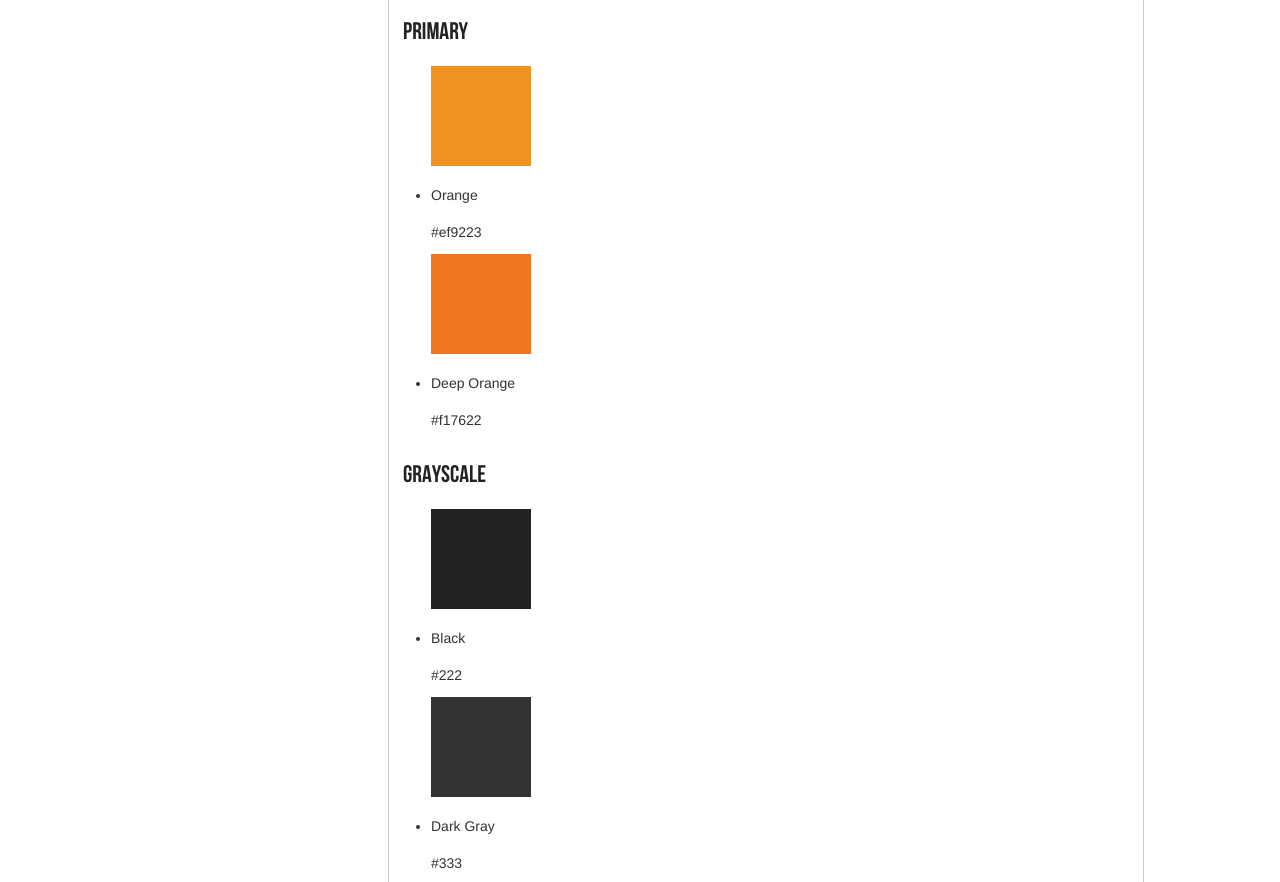
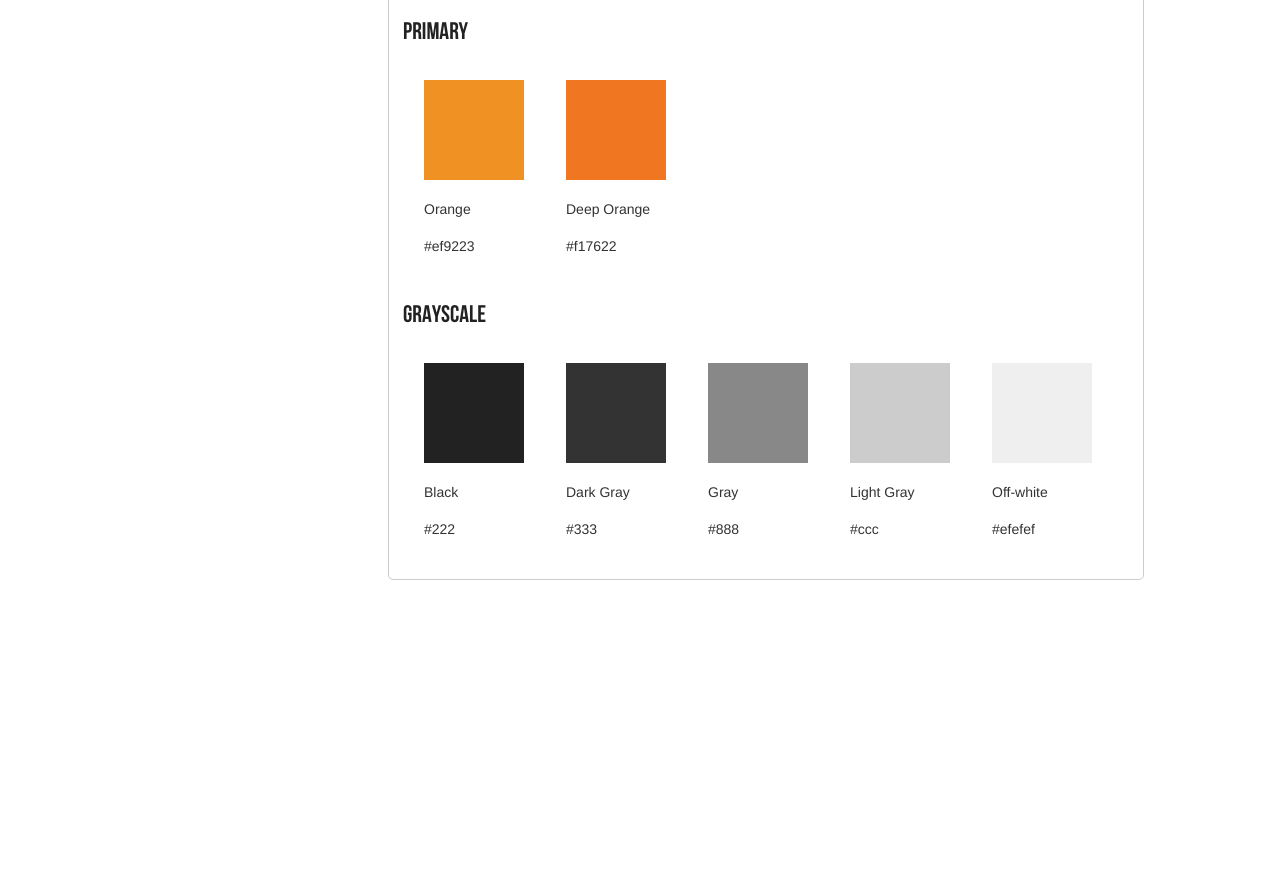
Before and after one commit to anayadesign/Style-Guide, a plain HTML site: page brand.html in a window 1280 px wide. Shown: the part 661-1543 px from the top of the page. After the commit the page ends 1249 px from the top, so only its background shows below. Drawn offline with nearby package versions, Linux system fonts and the light colour scheme.

Commit message:
Style fixes
* Edit brand colors ‘color-chart’ to have higher specificity
* Modify lists .style-guide -> .style-guide-page
* Add IDs to the brand sections
* Start the groundwork for components

```diff
--- a/brand.html
+++ b/brand.html
@@ -49,10 +49,10 @@
       </ul>
     </nav>
     <div class="style-guide">
-      <section>
+      <section id="logos">
         <h2>Logos</h2>
       </section>
-      <section>
+      <section id="fonts">
         <h2>Fonts</h2>
 
         <h3>Bebas Neue<br>ABCDEFGHIJKLMNOPQRSTUVWXYZ<br>1234567890 (!@#$%&amp;.,?:;)</h3>
@@ -62,7 +62,7 @@
       <section>
         <h2>Colors</h2>
         <h3>Primary</h3>
-        <ul>
+        <ul class="color-chart">
           <li>
             <p class="color-block color-block-orange"></p>
             <p>Orange</p>
@@ -75,7 +75,7 @@
           </li>
         </ul>
         <h3>Grayscale</h3>
-        <ul>
+        <ul class="color-chart">
           <li>
             <p class="color-block color-block-black"></p>
             <p>Black</p>
--- a/sass/_brand-colors.scss
+++ b/sass/_brand-colors.scss
@@ -32,22 +32,20 @@
     background-color: #EFEFEF;
 }
 
-.color-chart {
+.style-guide-page .color-chart {
     padding: 0;
     list-style-type: none;
     clear: both;
 }
 
-.color-chart li {
+.style-guide-page .color-chart li {
     float: left;
 }
 
-.color-chart:after {
-    clear: both;
-    display: table;
-    content: '';
+.style-guide-page .color-chart:after {
+    @include clearfix;
 }
 
-.color-chart li {
+.style-guide-page .color-chart li {
     margin: 0 1.5em;
 }
--- a/sass/_lists.scss
+++ b/sass/_lists.scss
@@ -1,19 +1,19 @@
-.style-guide ul,
-.style-guide ol {
+.style-guide-page ul,
+.style-guide-page ol {
   padding-left: 2em;
 }
 
-.style-guide ul {
+.style-guide-page ul {
   list-style-type: disc;
 }
 
-.style-guide ol {
+.style-guide-page ol {
   list-style-type: decimal;
 }
 
-.style-guide li,
-.style-guide dl dt,
-.style-guide dl dd {
+.style-guide-page li,
+.style-guide-page dl dt,
+.style-guide-page dl dd {
   margin-top: .5em;
 }
 .leftnav {
```
Also changed, not shown: components.html (+6 -3 lines), css/styles.css.
